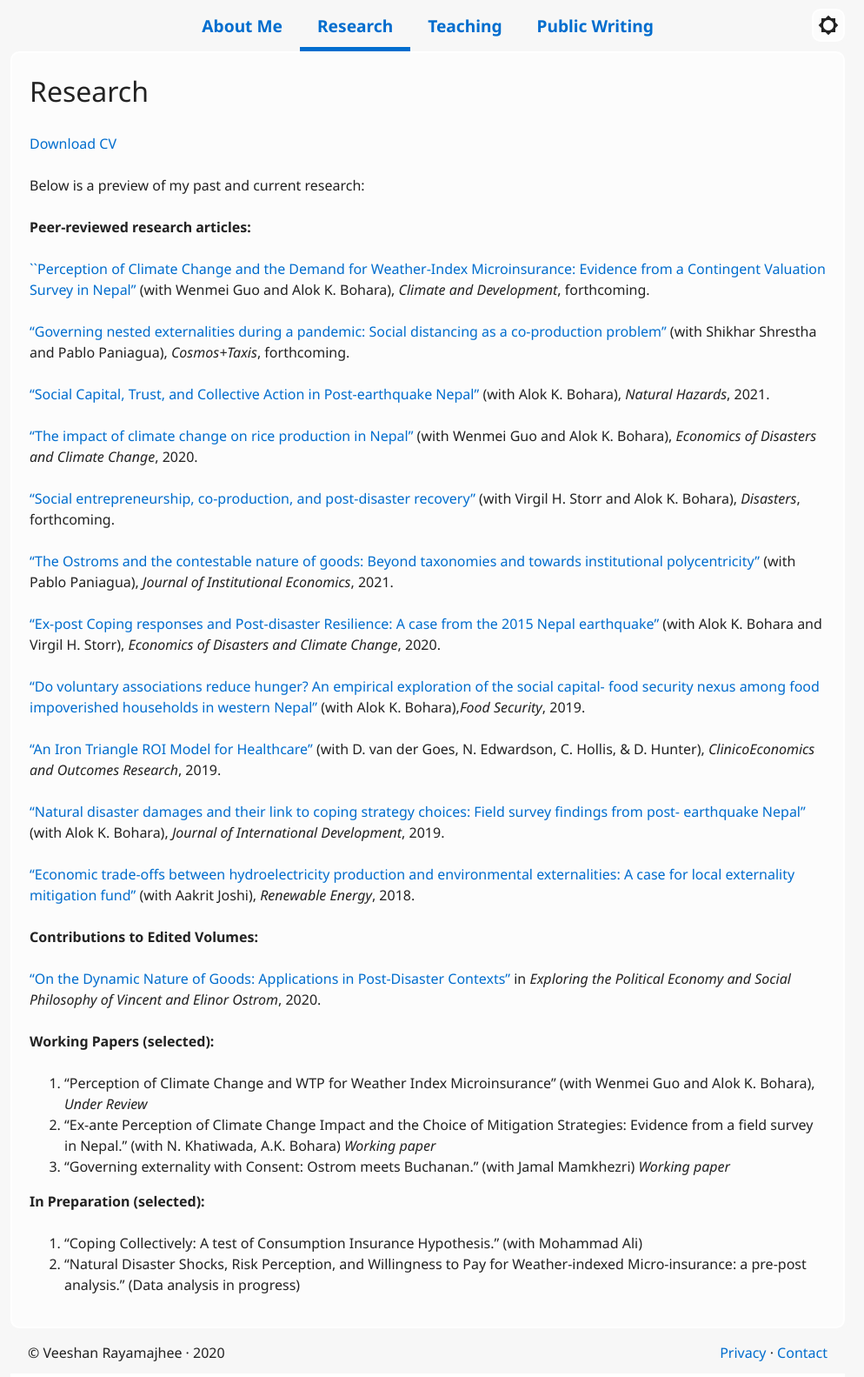
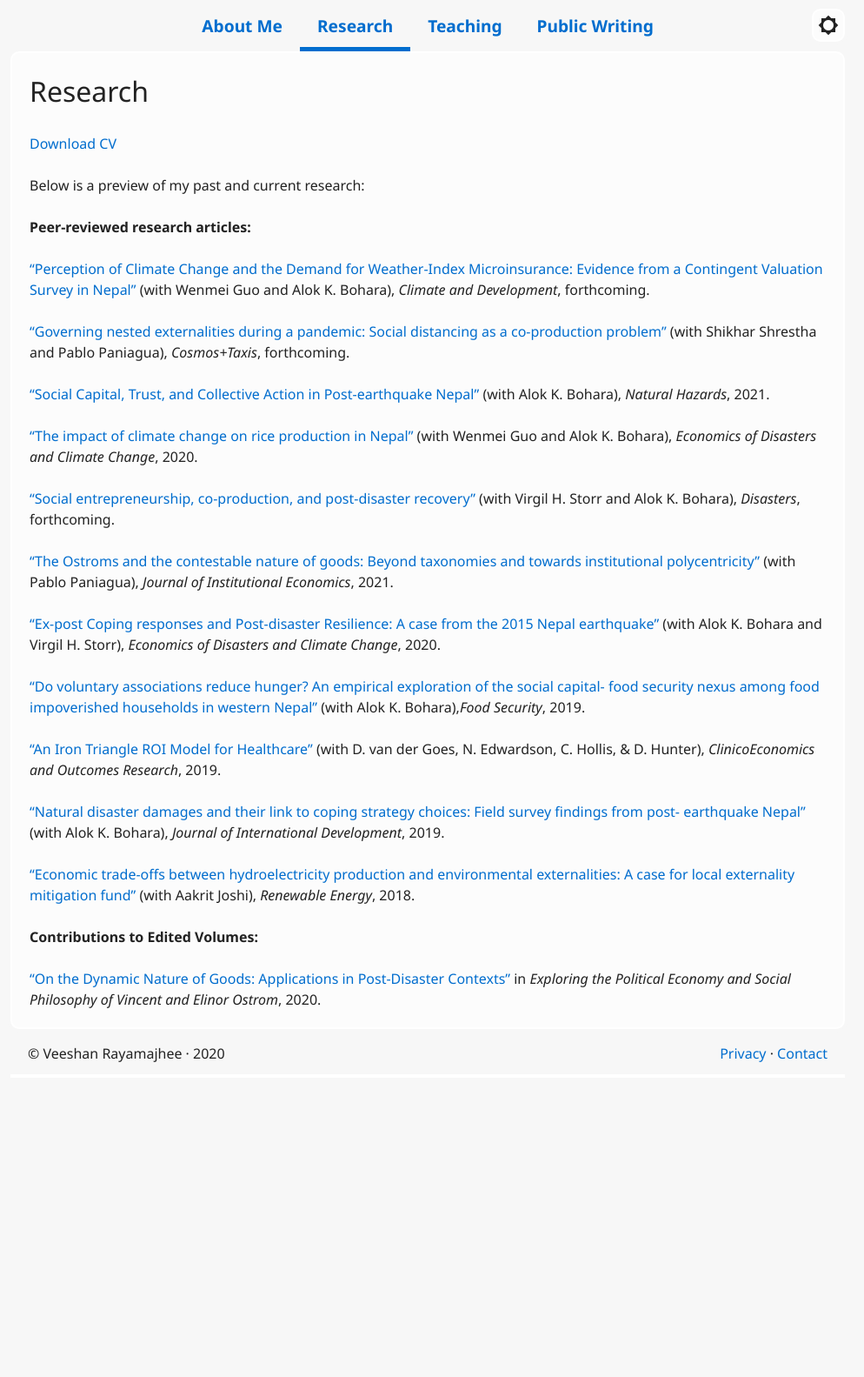
Before and after one commit to veeshanr/veeshanr.github.io, a Jekyll site: the page built from pages/research.md, in a window 1280 px wide. Shown: the whole page at 87% size, without its empty margins (148-1142 px from the left). Built offline with Jekyll 4.4.1, drawn with Linux system fonts in a browser that asks for light colours; after the commit the page ends 1239 px from its top, so only the background shows below that.

Commit message:
Update research.md

```diff
--- a/pages/research.md
+++ b/pages/research.md
@@ -11,8 +11,7 @@ Below is a preview of my past and current research:
 
 **Peer-reviewed research articles:**
 
-[``Perception of Climate Change and the Demand for Weather-Index Microinsurance: Evidence from a Contingent Valuation Survey in Nepal”] [12] (with Wenmei Guo and Alok K. Bohara), *Climate and Development*, forthcoming.
-
+[“Perception of Climate Change and the Demand for Weather-Index Microinsurance: Evidence from a Contingent Valuation Survey in Nepal”] [12] (with Wenmei Guo and Alok K. Bohara), *Climate and Development*, forthcoming.
 
 [“Governing nested externalities during a pandemic: Social distancing as a co-production problem”] [11] (with Shikhar Shrestha and Pablo Paniagua), *Cosmos+Taxis*, forthcoming.
 
@@ -39,17 +38,6 @@ Below is a preview of my past and current research:
 [“On the Dynamic Nature of Goods: Applications in Post-Disaster Contexts”] [8] in *Exploring the Political Economy and Social Philosophy of Vincent and Elinor Ostrom*, 2020.
 
 
-**Working Papers (selected):**
-
-
-2. “Perception of Climate Change and WTP for Weather Index Microinsurance” (with Wenmei Guo and Alok K. Bohara), *Under Review*
-3. “Ex-ante Perception of Climate Change Impact and the Choice of Mitigation Strategies: Evidence from a field survey in Nepal.” (with N. Khatiwada, A.K. Bohara) *Working paper*
-4. “Governing externality with Consent: Ostrom meets Buchanan.” (with Jamal Mamkhezri) *Working paper*
-
-**In Preparation (selected):**
-1. “Coping Collectively: A test of Consumption Insurance Hypothesis." (with Mohammad Ali)
-2. “Natural Disaster Shocks, Risk Perception, and Willingness to Pay for Weather-indexed Micro-insurance: a pre-post analysis.” (Data analysis in progress)
-
 
 [1]: https://doi.org/10.1002/jid.3406
 [2]: https://doi.org/10.1016/j.renene.2018.06.009
```
